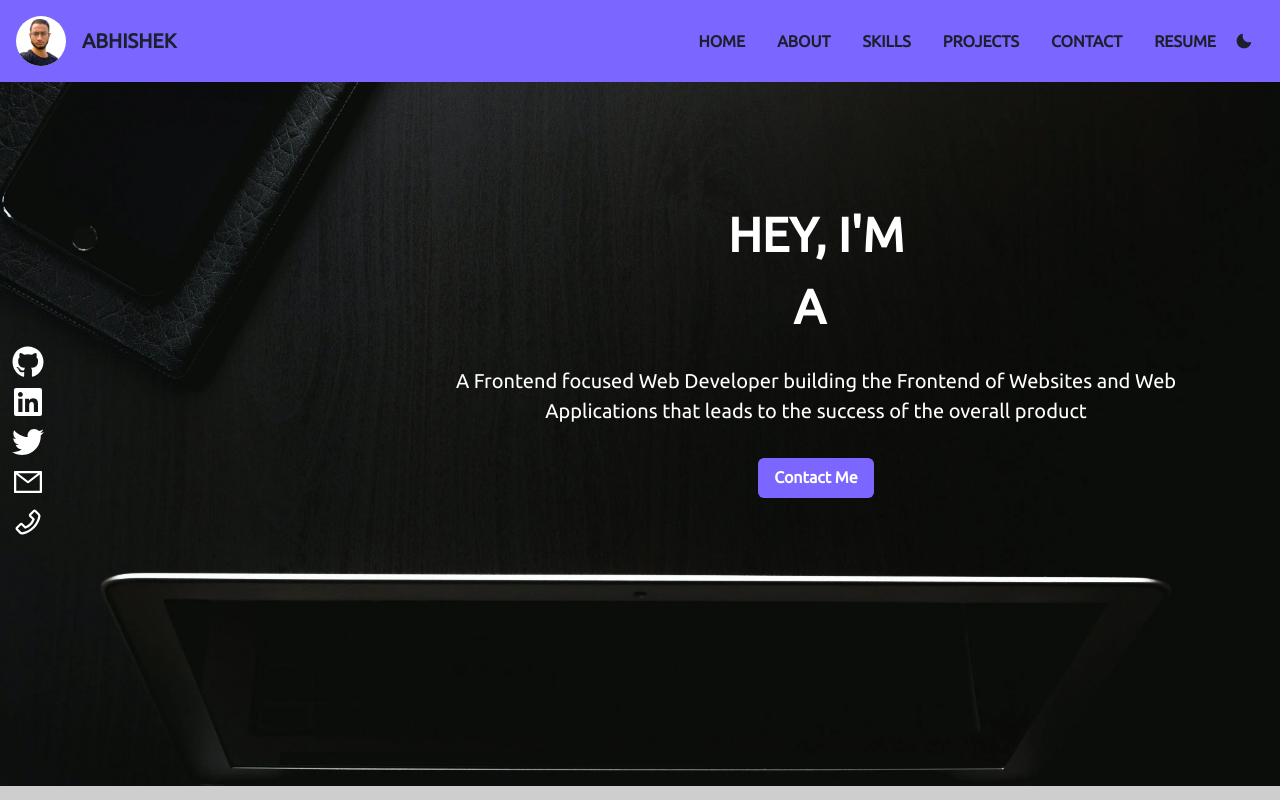
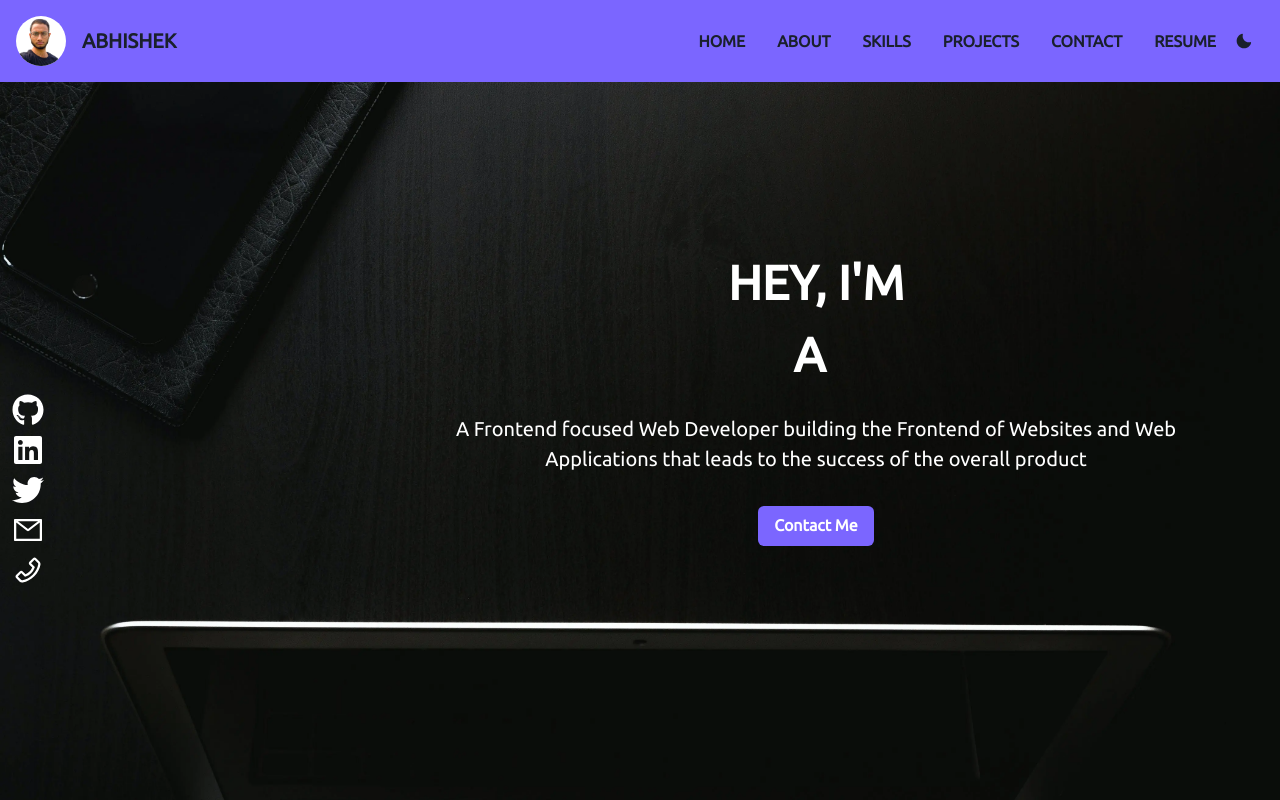
Before and after one commit to kuabhishek739/Abhishek-Portfolio, a React (Vite) app: page / in a window 1280 px wide. Shown: the top 800 px of the page. Built offline with nearby package versions, Linux system fonts and the light colour scheme; some icons are missing.

Commit message:
header height

```diff
--- a/src/components/Header.jsx
+++ b/src/components/Header.jsx
@@ -53,7 +53,7 @@ function Header() {
 
                 }}
                 minW={"100%"}
-                minH={"100%"}
+                minH={"100vh"}
                 pb={100}
                 alignItems="center"
                 justifyContent="center"
```
